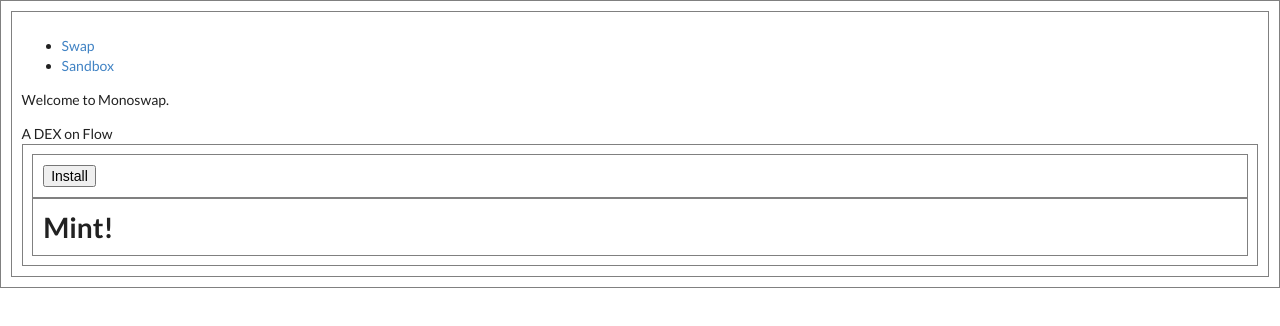
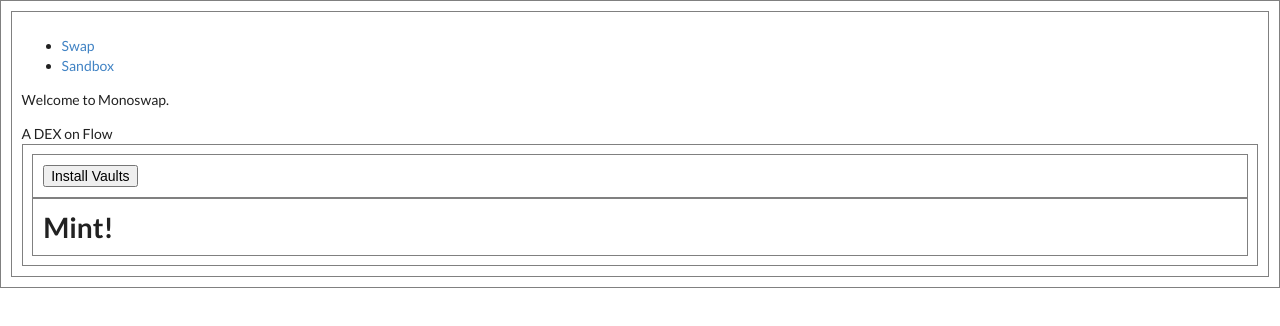
Before and after one commit to yellowBirdy/monoswap, a React (Create React App) app: page /faucet in a window 1280 px wide. Shown: the top 326 px of the page. Built offline with nearby package versions, Linux system fonts and the light colour scheme; what @onflow/fcl would draw is missing.

Commit message:
Usefull readme,

```diff
--- a/src/widgets/Install.jsx
+++ b/src/widgets/Install.jsx
@@ -5,7 +5,7 @@
 export default () => {
     return (
         <div>
-            <button onClick={install}>Install</button>
+            <button onClick={install}>Install Vaults</button>
         </div>
     )
 }
```
Also changed, not shown: 1 other file (tests, documents, lock files or other folders).
